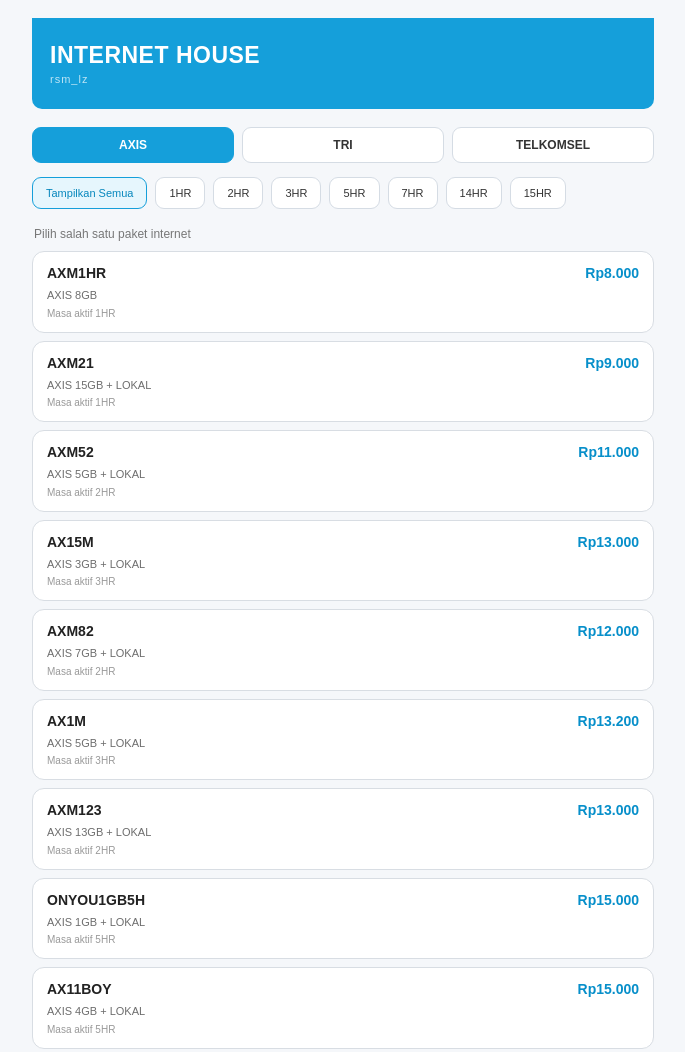
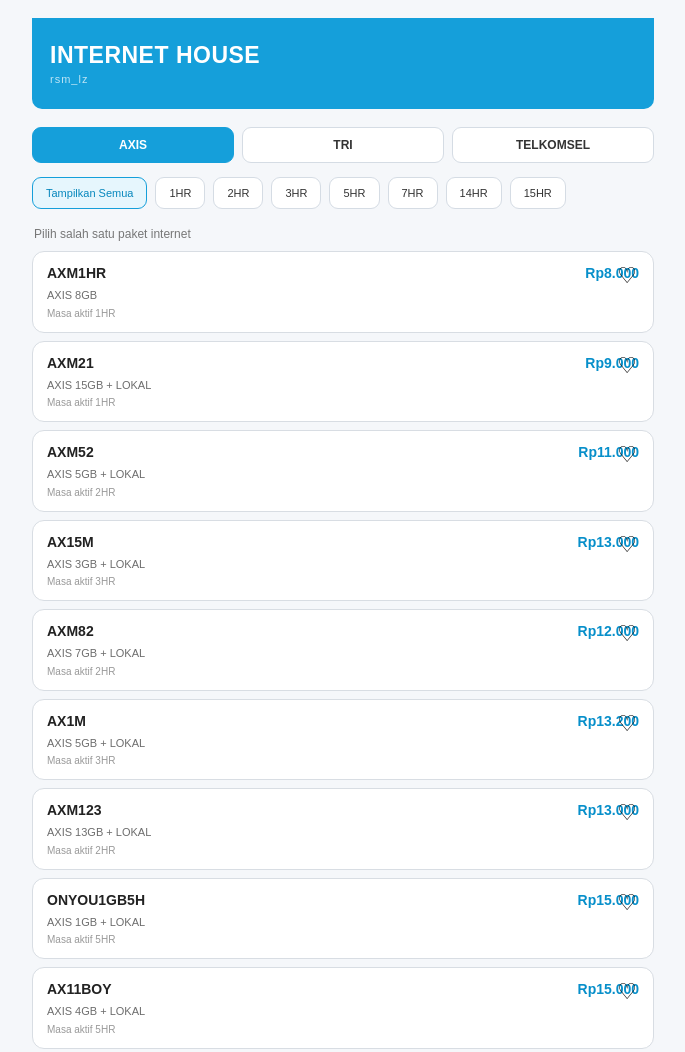
Before and after one commit to rsm-lizza/internet-house, a plain HTML site: page index.html in a window 1280 px wide. Shown: the top 1052 px of the page, without its empty margins (297-982 px from the left). Drawn offline with Linux system fonts and the light colour scheme.

Commit message:
Update index.html

```diff
--- a/index.html
+++ b/index.html
@@ -139,6 +139,16 @@
         cursor: pointer;
         transition: .15s;
     }
+
+   .favorite-btn {
+       position: absolute;
+       top: 10px;
+       right: 10px;
+       border: none;
+       background: none;
+       font-size: 22px;
+       cursor: pointer;
+}
 
     .product:hover {
         border-color: #159fda;
@@ -977,8 +987,6 @@ function tampilkanProduk() {
     }
 
     container.innerHTML = "";
-         const favoritTersimpan = JSON.parse(localStorage.getItem("internetHouseFavorites") || "[]");
-
 
     if (produk.length === 0) {
 
@@ -1010,11 +1018,16 @@ function tampilkanProduk() {
                     ${formatHarga(item.harga)}
                 </div>
 
+                <button class="favorite-btn" onclick="event.stopPropagation();">
+                    ♡
+                </button>
+
             </div>
 
             <div class="product-info">
                 ${operatorSekarang} ${item.kuota}
             </div>
+
 
             <div class="active-time">
                 Masa aktif ${item.masa}
```
